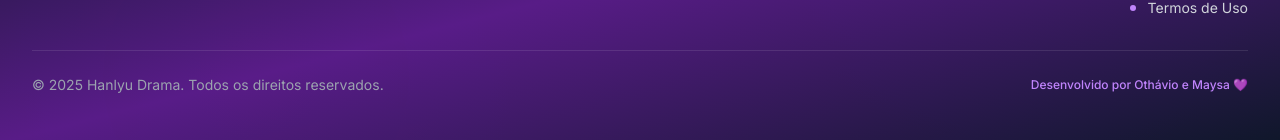
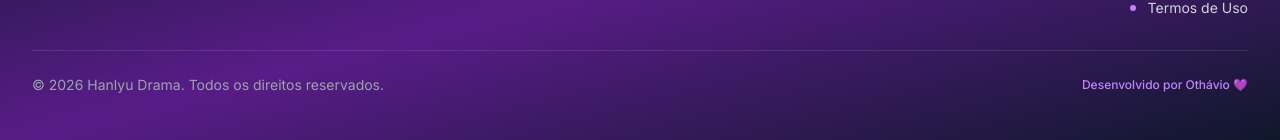
Before and after one commit to othaviolr/kdrama-frontend, a Next.js app: page / in a window 1280 px wide. Shown: the part 2343-2483 px from the top of the page. Built offline with nearby package versions, Linux system fonts and the light colour scheme; no server answers.

Commit message:
chore: refactor footer

```diff
--- a/src/components/home/Footer.tsx
+++ b/src/components/home/Footer.tsx
@@ -56,10 +56,10 @@ export function Footer(): JSX.Element {
         <div className="border-t border-white/10 pt-6">
           <div className="flex flex-col md:flex-row justify-between items-center space-y-3 md:space-y-0">
             <p className="text-gray-400 text-sm">
-              © 2025 Hanlyu Drama. Todos os direitos reservados.
+              © 2026 Hanlyu Drama. Todos os direitos reservados.
             </p>
             <p className="text-purple-400 text-xs font-medium">
-              Desenvolvido por Othávio e Maysa 💜
+              Desenvolvido por Othávio 💜
             </p>
           </div>
         </div>
```
